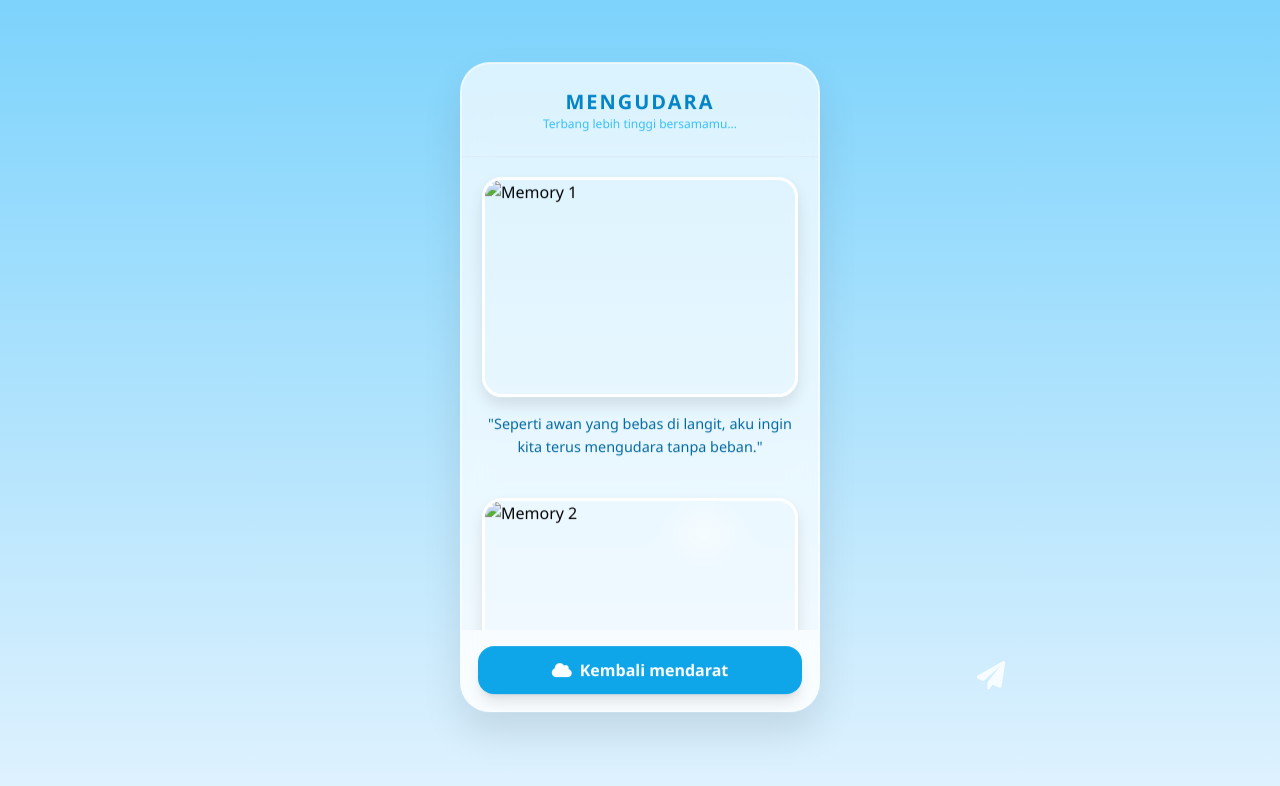
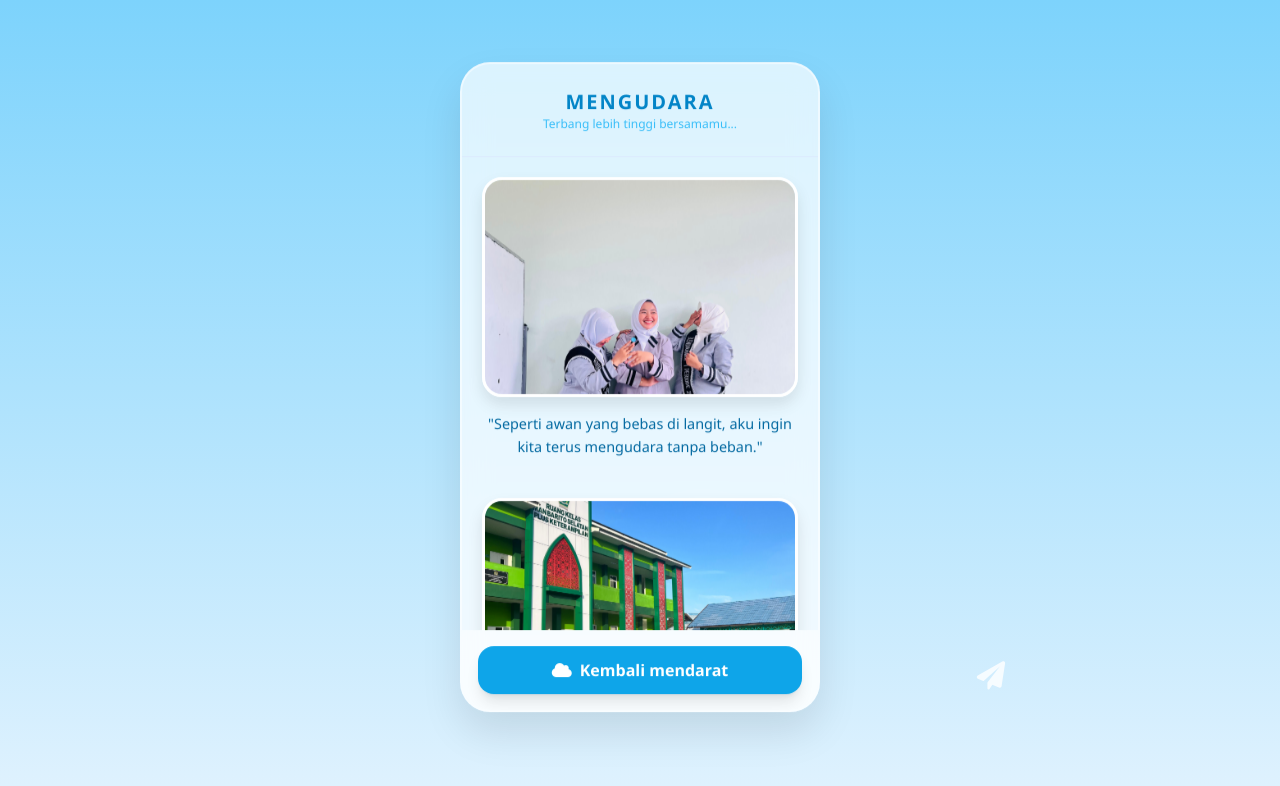
Before and after one commit to fahriannoor041-ai/triokece, a plain HTML site: page kejutan.html in a window 1280 px wide. Drawn offline with nearby package versions, Linux system fonts and the light colour scheme.

Commit message:
Update kejutan.html

```diff
--- a/kejutan.html
+++ b/kejutan.html
@@ -90,7 +90,7 @@
 </head>
 <body>
 
-    <audio id="laguKejutan" src="trio kece/mengudara.m4a" autoplay></audio>
+    <audio id="laguKejutan" src="mengudara.m4a" autoplay></audio>
 
     <div class="music-card">
         <div class="p-6 text-center border-b border-blue-100">
@@ -101,14 +101,14 @@
         <div class="scroll-content">
             <div data-aos="fade-up">
                 <div class="img-frame">
-                    <img src="trio kece/osim.jpg" alt="Memory 1">
+                    <img src="osim.jpg" alt="Memory 1">
                 </div>
                 <p class="message-text">"Seperti awan yang bebas di langit, aku ingin kita terus mengudara tanpa beban."</p>
             </div>
 
             <div data-aos="fade-up" data-aos-delay="200">
                 <div class="img-frame">
-                    <img src="trio kece/tim.jpg" alt="Memory 2">
+                    <img src="tim.jpg" alt="Memory 2">
                 </div>
                 <p class="message-text">"Terima kasih sudah menjadi sayap yang membantuku terbang saat aku hampir jatuh."</p>
             </div>
```
